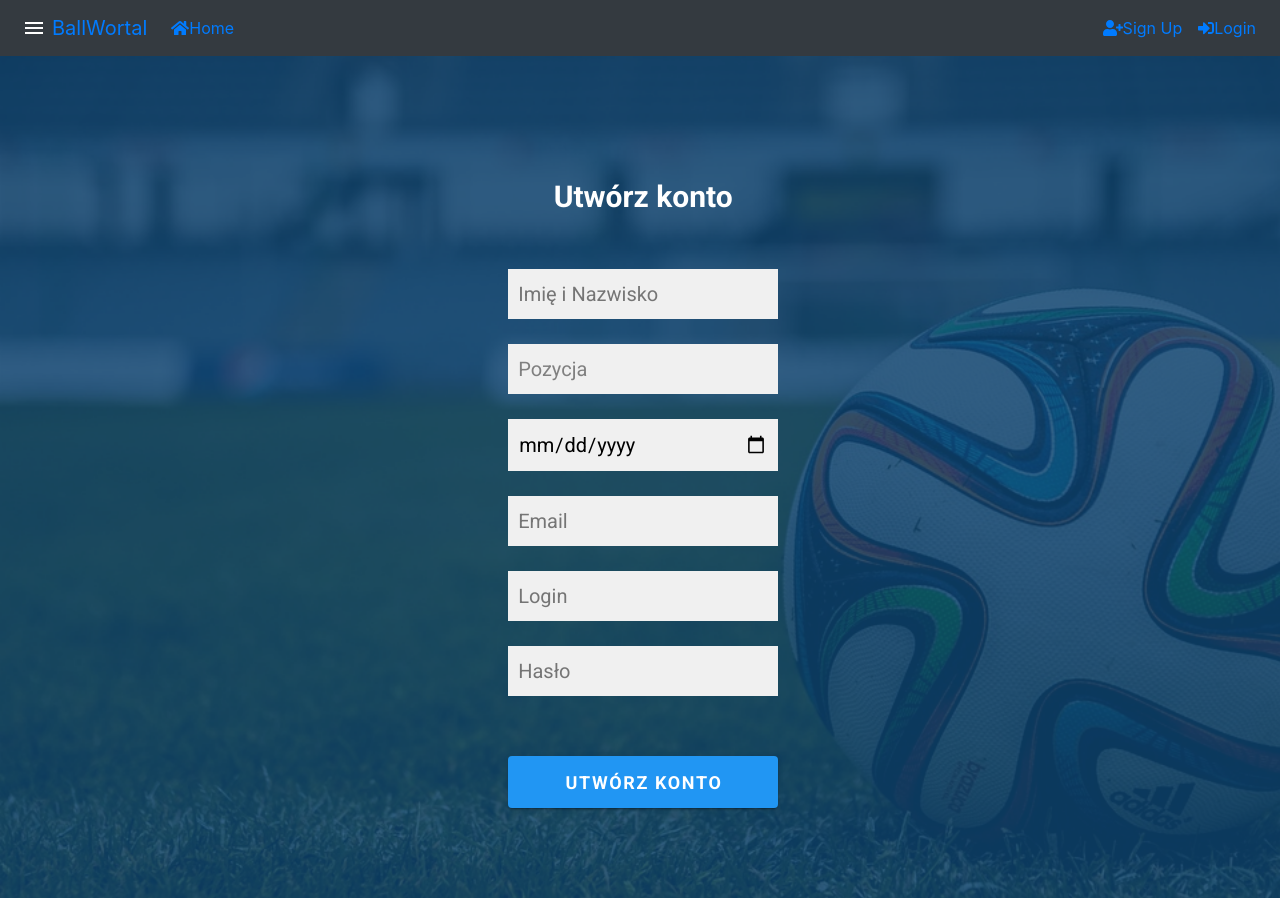
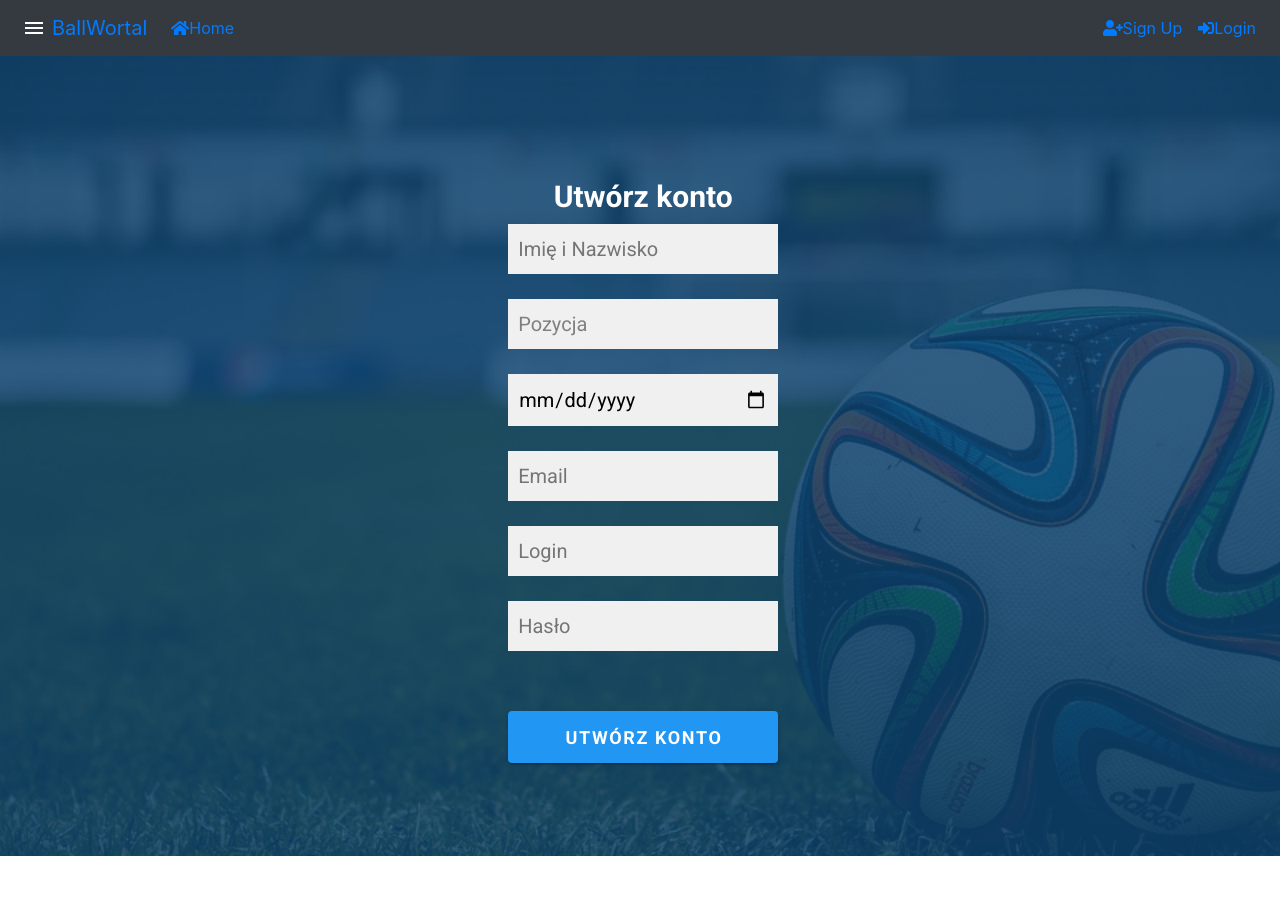
Before and after one commit to lukaszmichalik/Wortal, a Vue app in the folder client/: page /Register in a window 1280 px wide. After the commit the page ends 856 px from the top, so only its background shows below. Built offline with nearby package versions, Linux system fonts and the light colour scheme.

Commit message:
Update style_register.css

```diff
--- a/client/src/styles/style_register.css
+++ b/client/src/styles/style_register.css
@@ -13,7 +13,7 @@
 }
 
 #register_name {
-  margin-top: 50px;
+  margin-top: 5px;
   margin-bottom: 20px;
 }
 
```
